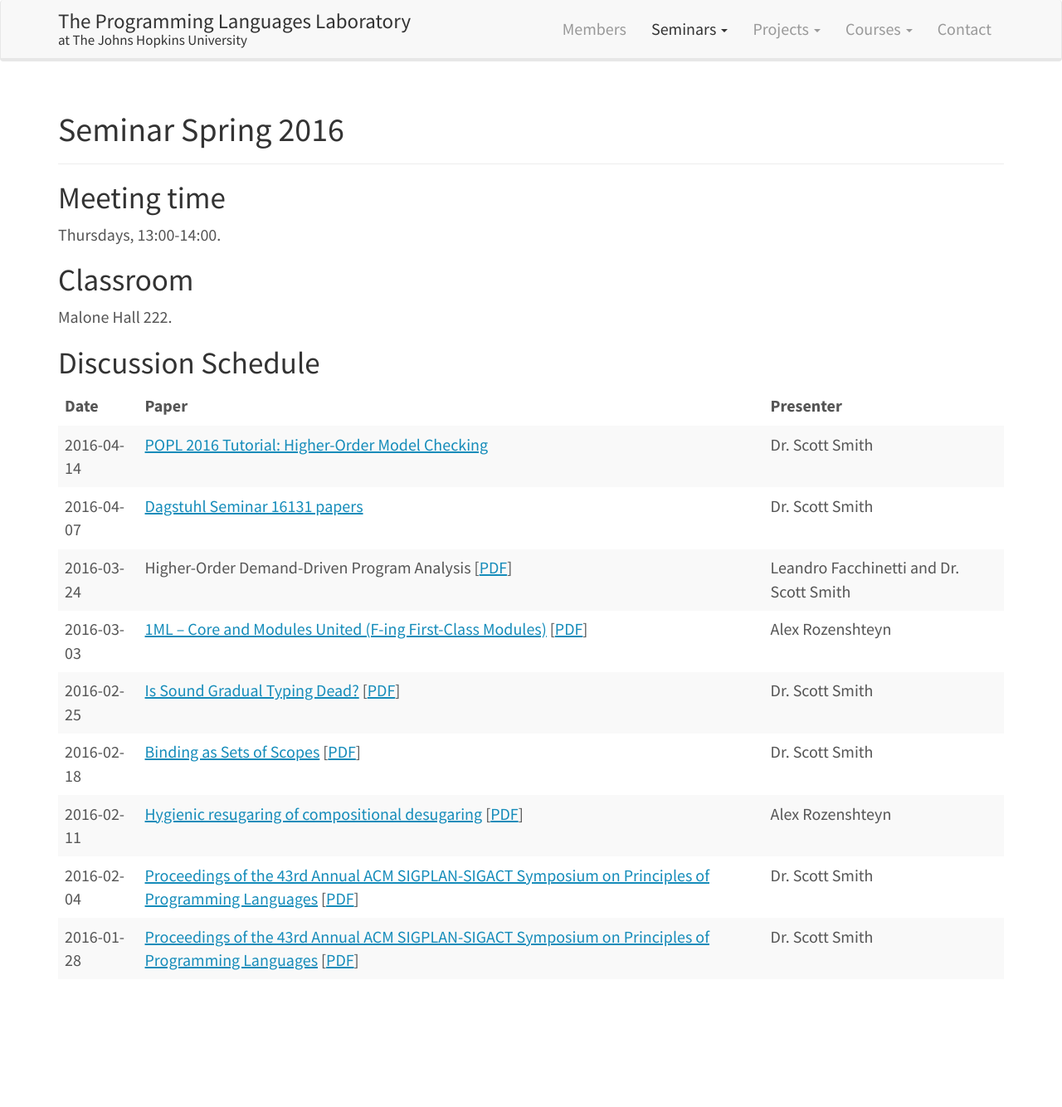
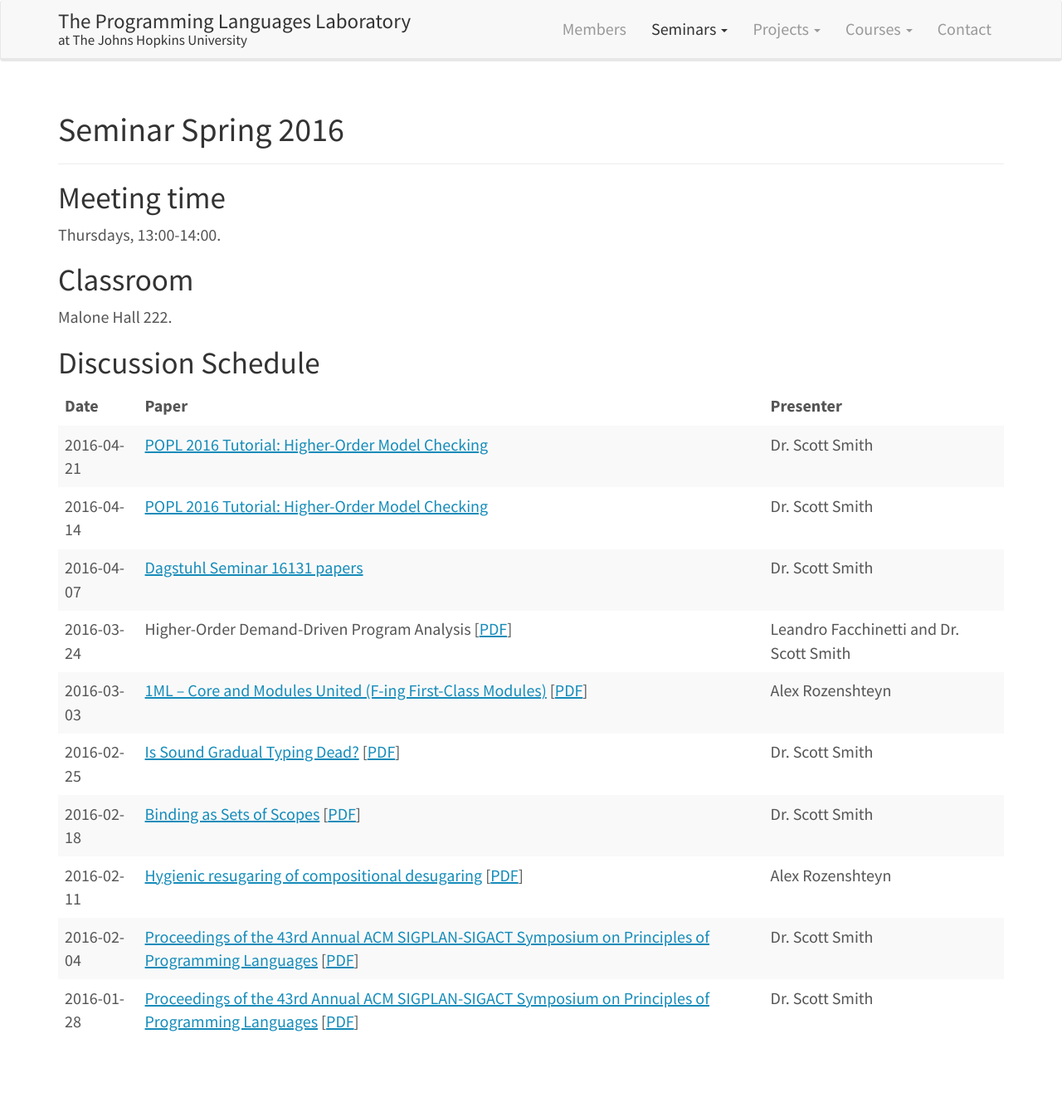
Before and after one commit to JHU-PL-Lab/www-pl-lab, a Jekyll site: the page built from seminars/spring-2016.md, in a window 1280 px wide. Shown: the whole page at 83% size. Built offline with Jekyll 4.4.1, drawn with Linux system fonts in a browser that asks for light colours; before the commit the page ends 1260 px from its top, so only the background shows below that.

Commit message:
Add 2016-04-21 seminar

```diff
--- a/seminars/spring-2016.md
+++ b/seminars/spring-2016.md
@@ -18,6 +18,7 @@ Discussion Schedule
 
 |       Date | Paper                                                                                                                                                                                                                                                                                                                                                                                      | Presenter                               |
 |------------+--------------------------------------------------------------------------------------------------------------------------------------------------------------------------------------------------------------------------------------------------------------------------------------------------------------------------------------------------------------------------------------------+-----------------------------------------|
+| 2016-04-21 | [POPL 2016 Tutorial: Higher-Order Model Checking](http://www-kb.is.s.u-tokyo.ac.jp/~koba/POPL2016tutorial/index.html)                                                                                                                                                                                                                                                                      | Dr. Scott Smith                         |
 | 2016-04-14 | [POPL 2016 Tutorial: Higher-Order Model Checking](http://www-kb.is.s.u-tokyo.ac.jp/~koba/POPL2016tutorial/index.html)                                                                                                                                                                                                                                                                      | Dr. Scott Smith                         |
 | 2016-04-07 | [Dagstuhl Seminar 16131 papers](http://www.dagstuhl.de/en/program/calendar/semhp/?semnr=16131)                                                                                                                                                                                                                                                                                             | Dr. Scott Smith                         |
 | 2016-03-24 | Higher-Order Demand-Driven Program Analysis [[PDF](/projects/demand-driven-program-analysis/papers/higher-order-demand-driven-program-analysis.pdf)]                                                                                                                                                                                                                                       | Leandro Facchinetti and Dr. Scott Smith |
```
